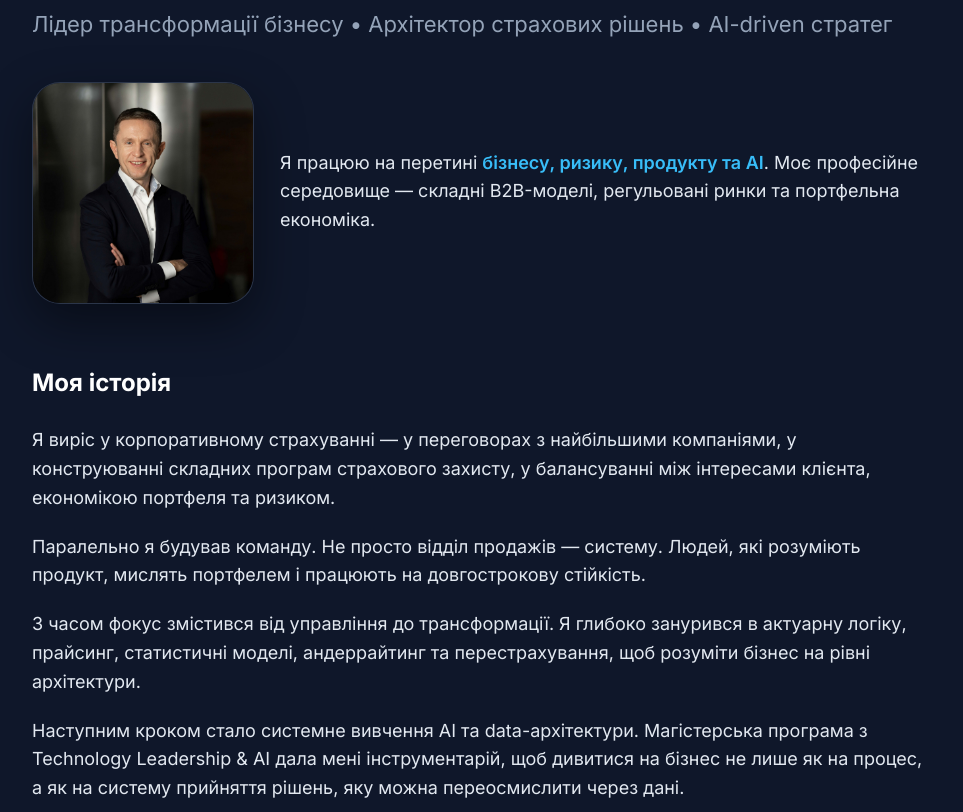
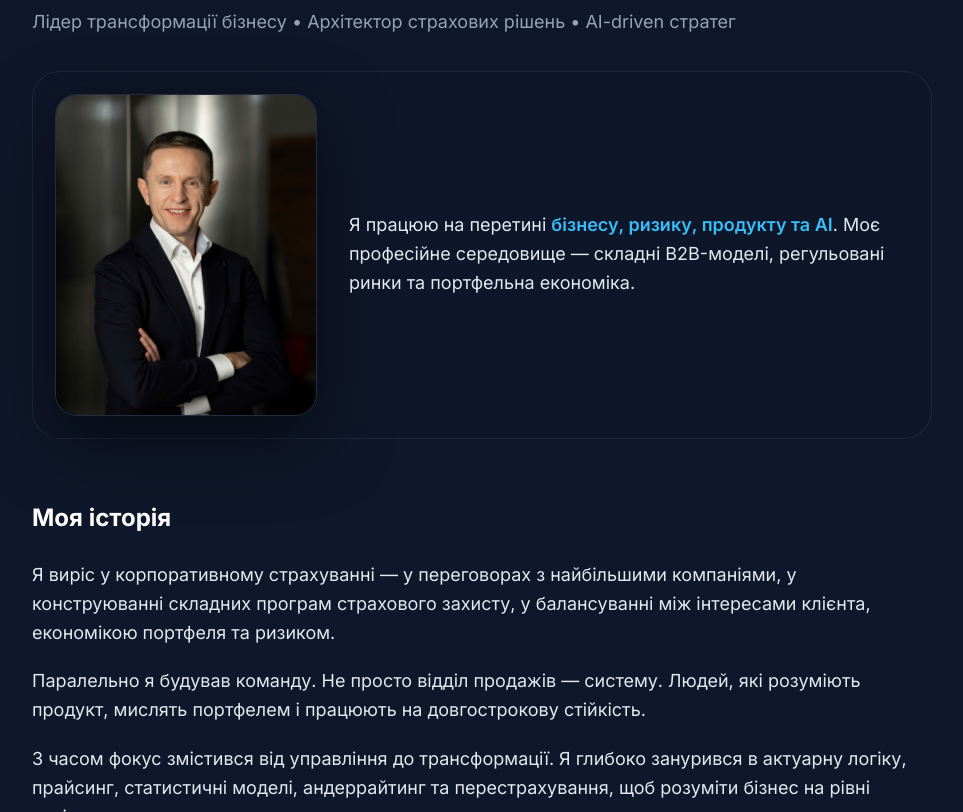
Before and after one commit to MaksymSavychenko/maksymsavychenko.github.io, a plain HTML site: page index.html in a window 1280 px wide. Shown: the part 167-979 px from the top of the page, without its empty margins (158-1121 px from the left). Drawn offline with Linux system fonts and the light colour scheme.

Commit message:
Update index.html

```diff
--- a/index.html
+++ b/index.html
@@ -8,29 +8,40 @@
 <style>
 .hero{
   display: grid;
-  grid-template-columns: 220px 1fr;
-  gap: 28px;
+  grid-template-columns: 260px 1fr;
+  gap: 34px;
   align-items: center;
-  margin-top: 28px;
+  margin-top: 34px;
+  padding: 22px;
+  border: 1px solid rgba(148,163,184,0.12);
+  border-radius: 28px;
+  background: rgba(15,23,42,0.35);
+  backdrop-filter: blur(6px);
 }
 
 .hero-photo{
-  width: 220px;
-  height: 220px;
+  width: 260px;
+  height: 320px;
   object-fit: cover;
-  border-radius: 28px;
-  border: 1px solid rgba(148,163,184,0.22);
-  box-shadow: 0 18px 50px rgba(0,0,0,0.45);
-  background: rgba(15,23,42,0.6);
+  border-radius: 22px;
+  border: 1px solid rgba(148,163,184,0.16);
+  box-shadow: 0 24px 70px rgba(0,0,0,0.55);
 }
 
-@media (max-width: 720px){
+.hero-text p{
+  margin: 0;
+  font-size: 18px;
+  color: #e2e8f0;
+}
+
+@media (max-width: 820px){
   .hero{
     grid-template-columns: 1fr;
+    padding: 18px;
   }
   .hero-photo{
-    width: 180px;
-    height: 180px;
+    width: 100%;
+    height: 340px;
   }
 }
 
@@ -47,15 +58,16 @@
       padding: 60px 20px;
     }
     h1 {
-      font-size: 42px;
-      margin-bottom: 10px;
-    }
+  font-size: 44px;
+  margin-bottom: 10px;
+  letter-spacing: -0.6px;
+}
     h2 {
-      font-size: 22px;
-      font-weight: 400;
-      color: #94a3b8;
-      margin-bottom: 40px;
-    }
+  font-size: 18px;
+  font-weight: 400;
+  color: #94a3b8;
+  margin-bottom: 22px;
+}
     h3 {
       margin-top: 60px;
       font-size: 24px;
```
